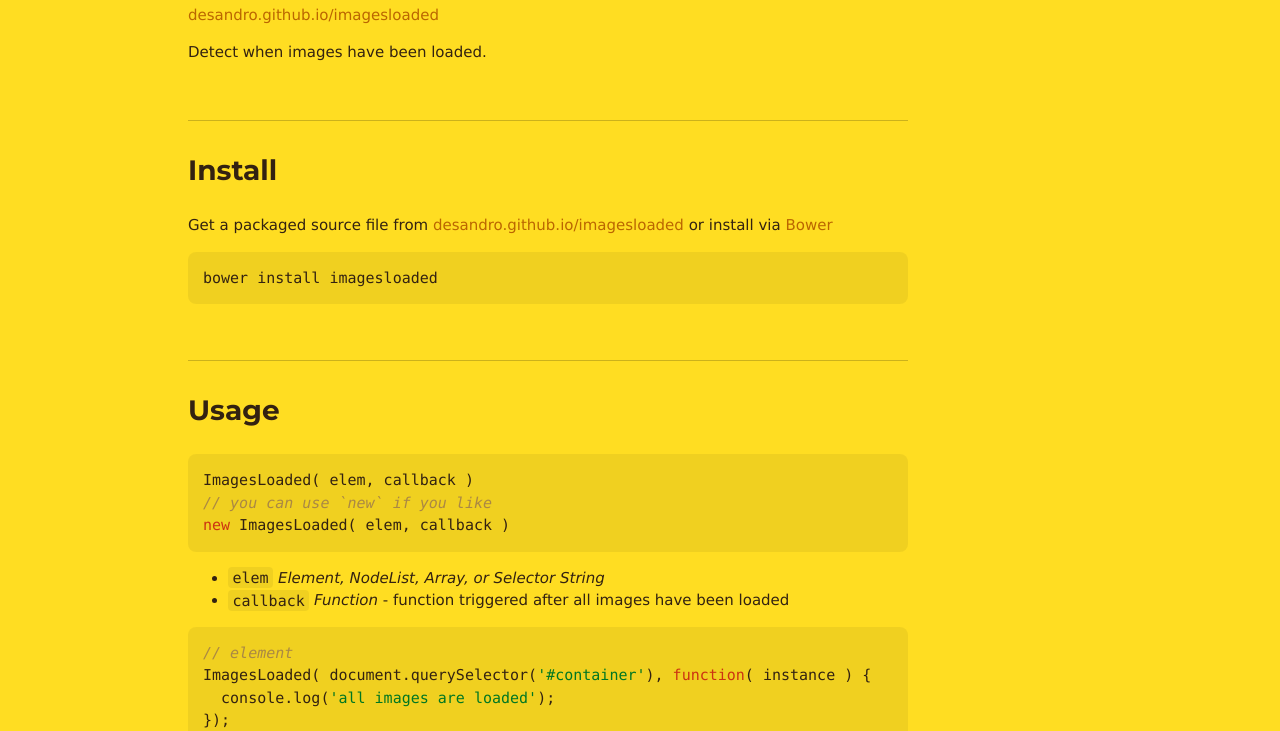
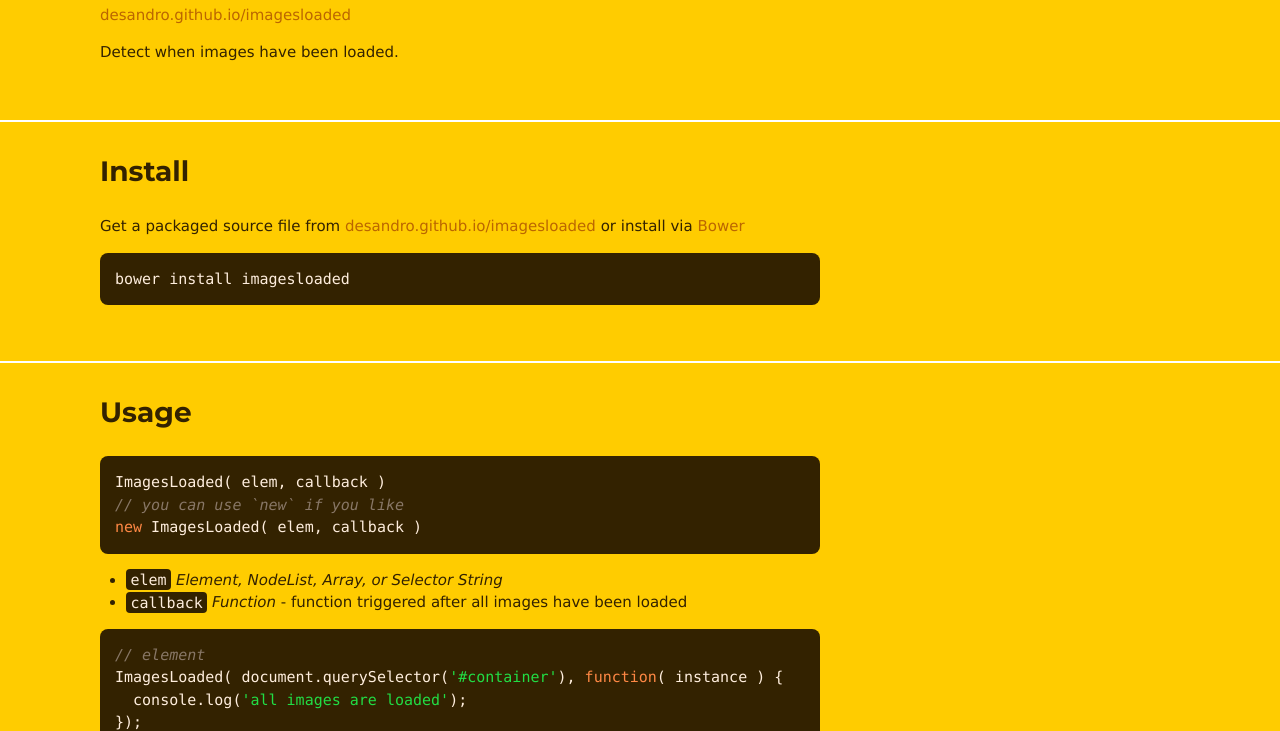
Before and after one commit to desandro/imagesloaded, a website: page index.html in a window 1280 px wide. Shown: the part 148-879 px from the top of the page. Drawn offline with Linux system fonts and the light colour scheme; files that its build step writes are made by us from their sources.

Commit message:
full width css

```diff
--- a/assets/styles.css
+++ b/assets/styles.css
@@ -399,25 +399,32 @@ table {
 /* Styles
 ------------------------- */
 
+* {
+  box-sizing: border-box;
+}
 
 body {
   font-family: 'Lucida Sans', 'Lucida Sans Regular', 'Lucida Grande', 'Lucida Sans Unicode', Arial, sans-serif;
   font-size: 15px;
   line-height: 1.5;
-  background: #FD2;
-  color: #321;
-  padding: 0 8px;
+  color: #320;
+  background: #FC0;
 }
 
-h1, h2, h3, h4, h5 {
+h1, h2, h3, h4, h5,
+.tagline {
   font-family: 'Montserrat', Gotham, 'Proxima Nova', 'Lucida Sans', 'Lucida Sans Regular', 'Lucida Grande', 'Lucida Sans Unicode', Arial, sans-serif;
 }
 
 pre, code {
   font-family: Consolas, Menlo, monospace;
-  background: hsla(0, 0%, 0%, 0.06);
+  background: #320;
+  color: #FED;
 }
 
+#content {
+  padding: 0 8px;
+}
 
 pre {
   padding: 1.0em;
@@ -435,17 +442,21 @@ pre code {
   padding: 0;
 }
 
-#content {
-}
+
+
 
 h2 {
-  border-top: 1px solid hsla(0, 0%, 0%, 0.2);
+  border-top: 2px solid white;
   padding-top: 1.0em;
   margin-top: 2.0em;
 }
 
 h3 {
   font-weight: normal;
+}
+
+.tagline {
+  font-size: 18px;
 }
 
 a {
@@ -459,11 +470,11 @@ a:hover { color: #04F; }
 ------------------------- */
 
 code .string,
-code .tag .value { color: #072; }
+code .tag .value { color: #2D4; }
 code .number, /* integer */
 code .cp, /* doctype */
-code .literal { color: #07D; } /*boolean*/
-code .keyword { color: #C31; } /* keyword */
+code .literal { color: #78F; } /*boolean*/
+code .keyword { color: #F84; } /* keyword */
 code .kd, /* storage */
 code .attribute { color: #A61; } /* markup attribute */
 code .p  { color: #EDB; } /* punctuation */
@@ -471,7 +482,7 @@ code .o  { color: #F63; }   /* operator */
 code .nb { color: #AA97AC;} /* support */
 
 /* comment */
-code .comment { color: #A84; font-style: italic; }
+code .comment { color: #876; font-style: italic; }
 
 code .tag { color: #37B; } /* Markup open tag */
 
@@ -503,8 +514,26 @@ code .at_rule { color: #088; }
   }
 
   #content {
-    width: 720px;
-    padding-left: 180px;
+    padding: 0;
+  }
+
+  #content > * {
+    padding-left: 100px;
+    max-width: 820px;
+  }
+
+  #content > h2 {
+    max-width: none;
+  }
+
+  #content > pre {
+    padding-left: 1.0em;
+    margin-left: 100px;
+    max-width: 720px;
+}
+
+  #content > ul {
+    padding-left: 126px;
   }
 
   .example-frame .example {
```
